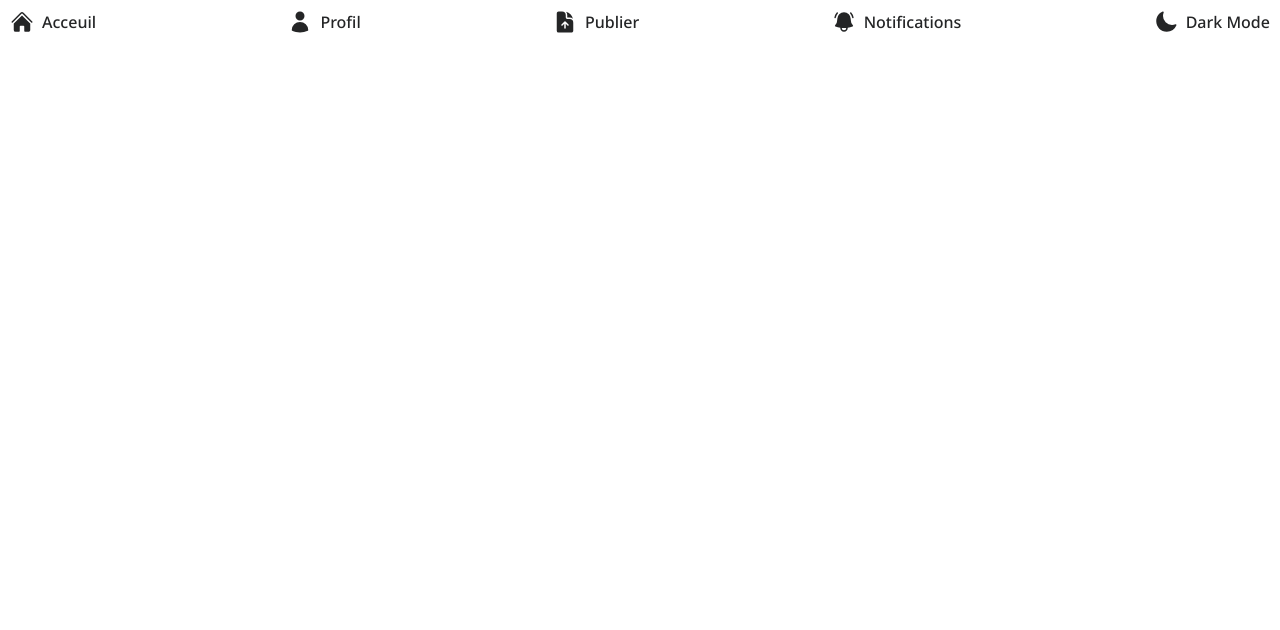
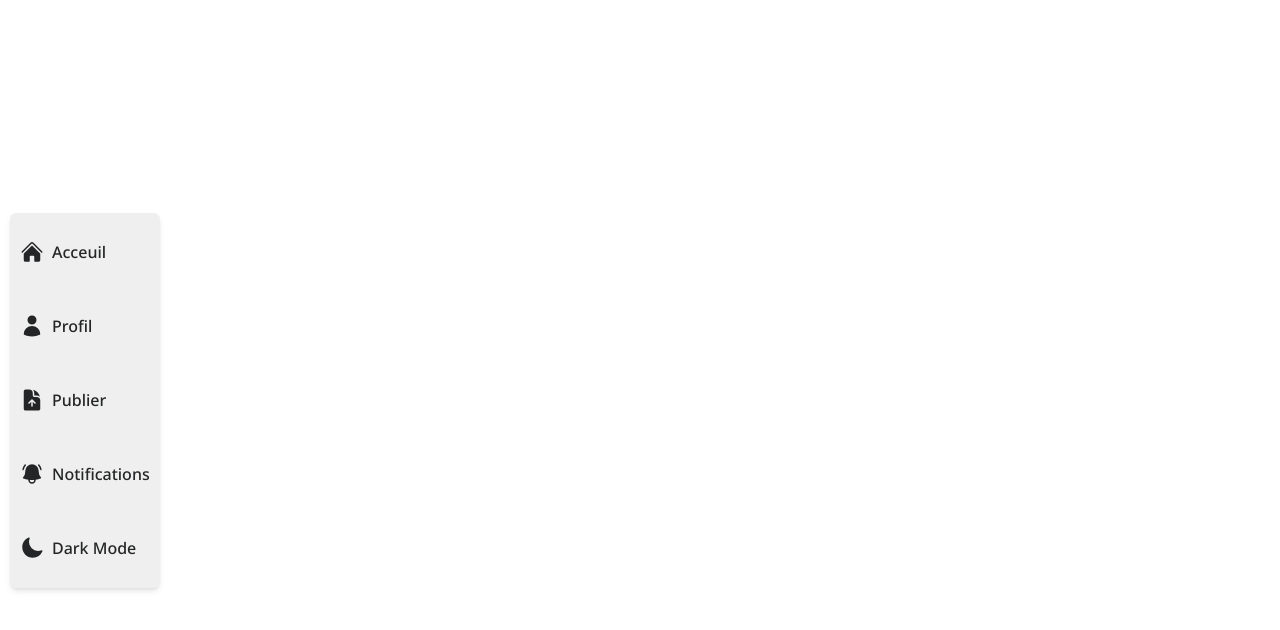
Before and after one commit to DumeGrisoni/gac-social-network, a Next.js app: page / in a window 1280 px wide. Shown: the top 630 px of the page. Built offline with nearby package versions, Linux system fonts and the light colour scheme.

Commit message:
Finishing Navbar

```diff
--- a/app/Components/Navbar.jsx
+++ b/app/Components/Navbar.jsx
@@ -60,42 +60,50 @@ const Navbar = () => {
   }
 
   return (
-    <nav className="p-[10px] h-[60px] w-full fixed left-0 top-0ease-in-out duration-300">
-      <ul className="flex justify-between ease-in-out duration-100">
-        <li>
-          <Link href="/">
+    <nav className="flex justify-between items-center p-[10px] h-[60px] w-full fixed left-0 top-0 shadow-md bg-2 lg:w-auto lg:h-[375px] lg:flex-col lg:justify-center lg:items-start lg:gap-[50px] lg:rounded-md lg:mx-[10px] lg:my-[calc(50vh-187.5px)] ">
+      <Link
+        href="/"
+        className="hover:text-[#4B9AD4] ease-in-out transition-all "
+      >
         <div className="flex gap-2 items-center justify-start">
           <HomeIcon width={24} />
           <span className="hidden sm:flex">Acceuil</span>
         </div>
       </Link>
-        </li>
-        <li>
-          <Link href="/">
+
+      <Link
+        href="/"
+        className="hover:text-[#4B9AD4] ease-in-out transition-all "
+      >
         <div className="flex gap-2 items-center justify-start">
           <UserIcon width={24} />
           <span className="hidden sm:flex">Profil</span>
         </div>
       </Link>
-        </li>
-        <li>
-          <Link href="/">
+      <Link
+        href="/"
+        className="hover:text-[#4B9AD4] ease-in-out transition-all "
+      >
         <div className="flex gap-2 items-center justify-start">
           <DocumentArrowUpIcon width={24} />
           <span className="hidden sm:flex">Publier</span>
         </div>
       </Link>
-        </li>
-        <li>
-          <Link href="/">
+
+      <Link
+        href="/"
+        className="hover:text-[#4B9AD4] ease-in-out transition-all "
+      >
         <div className="flex gap-2 items-center justify-start">
           <BellAlertIcon width={24} />
           <span className="hidden sm:flex">Notifications</span>
         </div>
       </Link>
-        </li>
-        <li>
-          <Link href="/">
+
+      <Link
+        href="/"
+        className="hover:text-[#4B9AD4] ease-in-out transition-all "
+      >
         {theme === 'dark' ? (
           <button
             className="flex gap-2 items-center justify-start"
@@ -114,8 +122,6 @@ const Navbar = () => {
           </button>
         )}
       </Link>
-        </li>
-      </ul>
     </nav>
   );
 };
--- a/app/globals.css
+++ b/app/globals.css
@@ -16,8 +16,8 @@ input {
 
 [data-theme='dark'] body {
   color: #fff;
+  background-color: #242526;
+}
+[data-theme='dark'] .bg-2 {
   background-color: #1c1e21;
 }
-[data-theme='dark'] .bg-2 {
-  background-color: #242526;
-}
```
Lines whose indentation alone changed are shown as unchanged.
